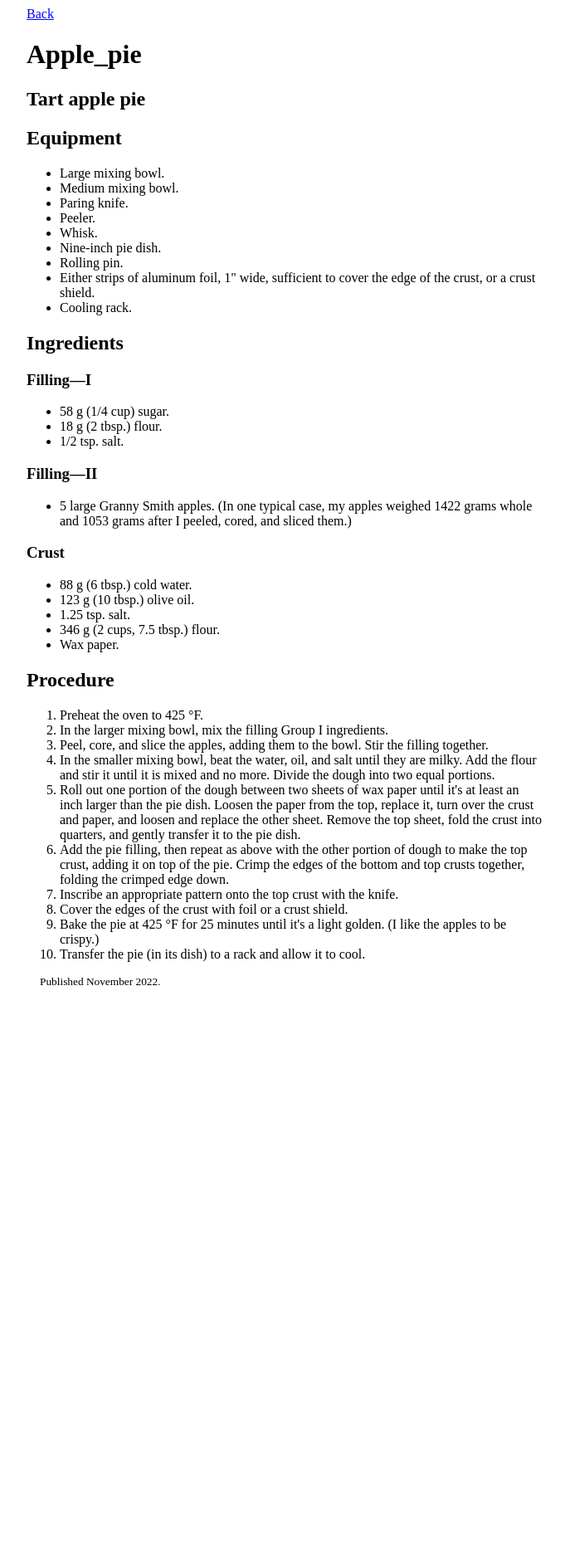
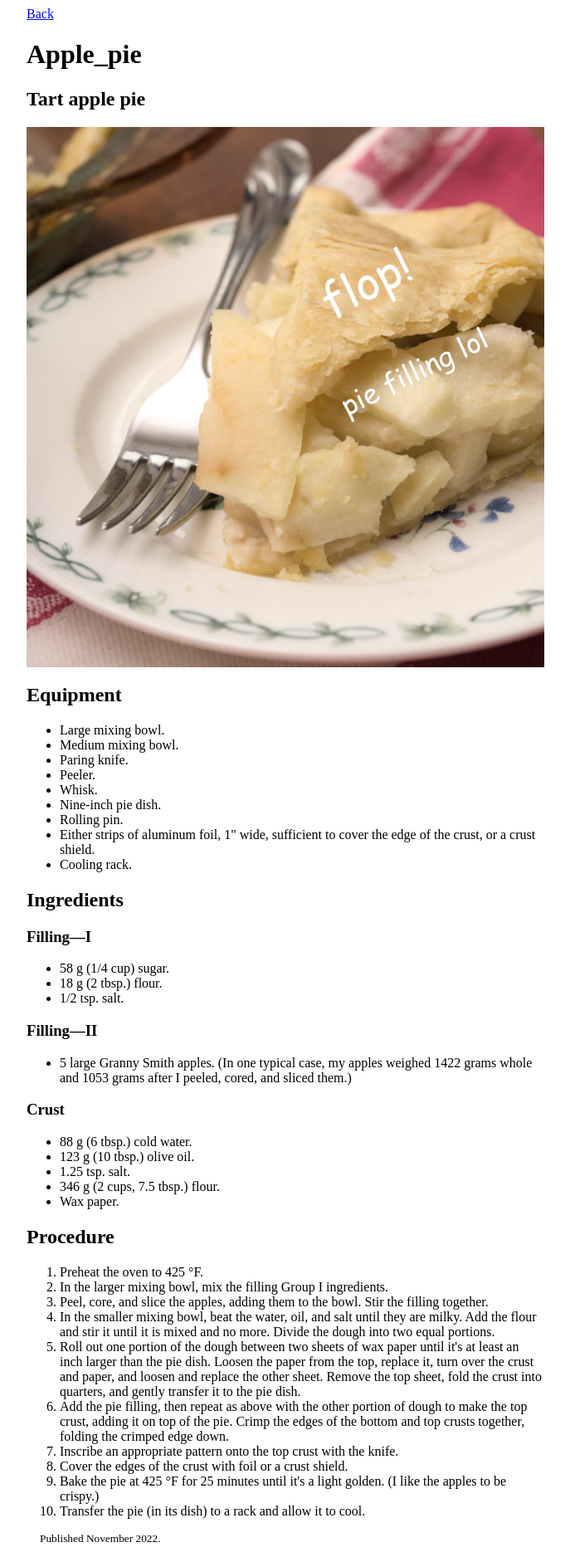
Before and after one commit to nepella/nepella.github.io, a Jekyll site: the page built from _posts/2022-11-27-apple_pie.md, in a window 1280 px wide. Shown: the whole page at 83% size, without its empty margins (296-983 px from the left). Built offline with Jekyll 4.4.1, drawn with Linux system fonts in a browser that asks for light colours; before the commit the page ends 1199 px from its top, so only the background shows below that.

Commit message:
posts/apple_pie: Add photo.

```diff
--- a/_posts/2022-11-27-apple_pie.md
+++ b/_posts/2022-11-27-apple_pie.md
@@ -1,4 +1,6 @@
 # Tart apple pie
+
+<img src="{{ '/assets/images/25-P-106129.avif' | relative_url }}" />
 
 ## Equipment
 * Large mixing bowl.
```
Also changed, not shown: assets/images/25-P-106129.avif (added).
